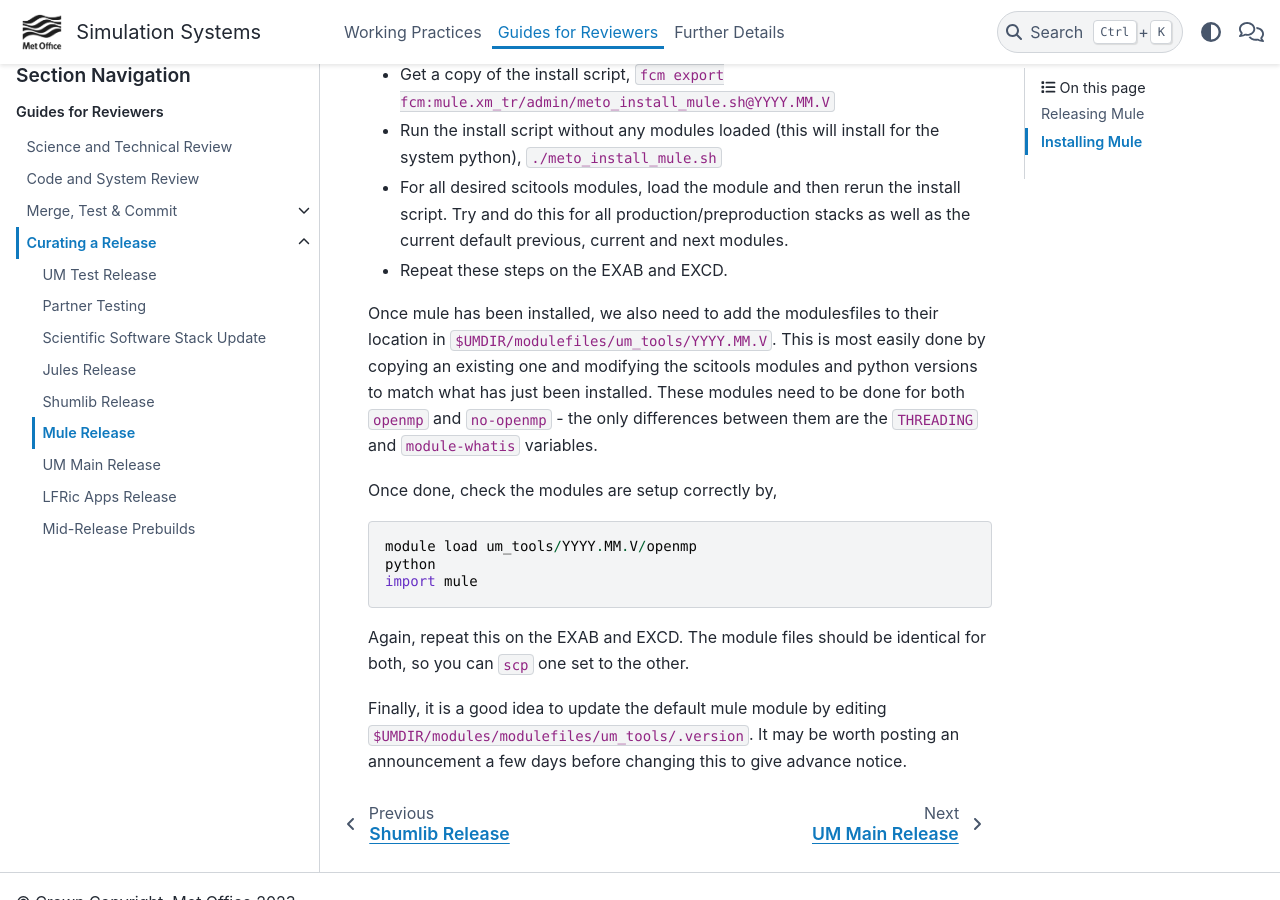
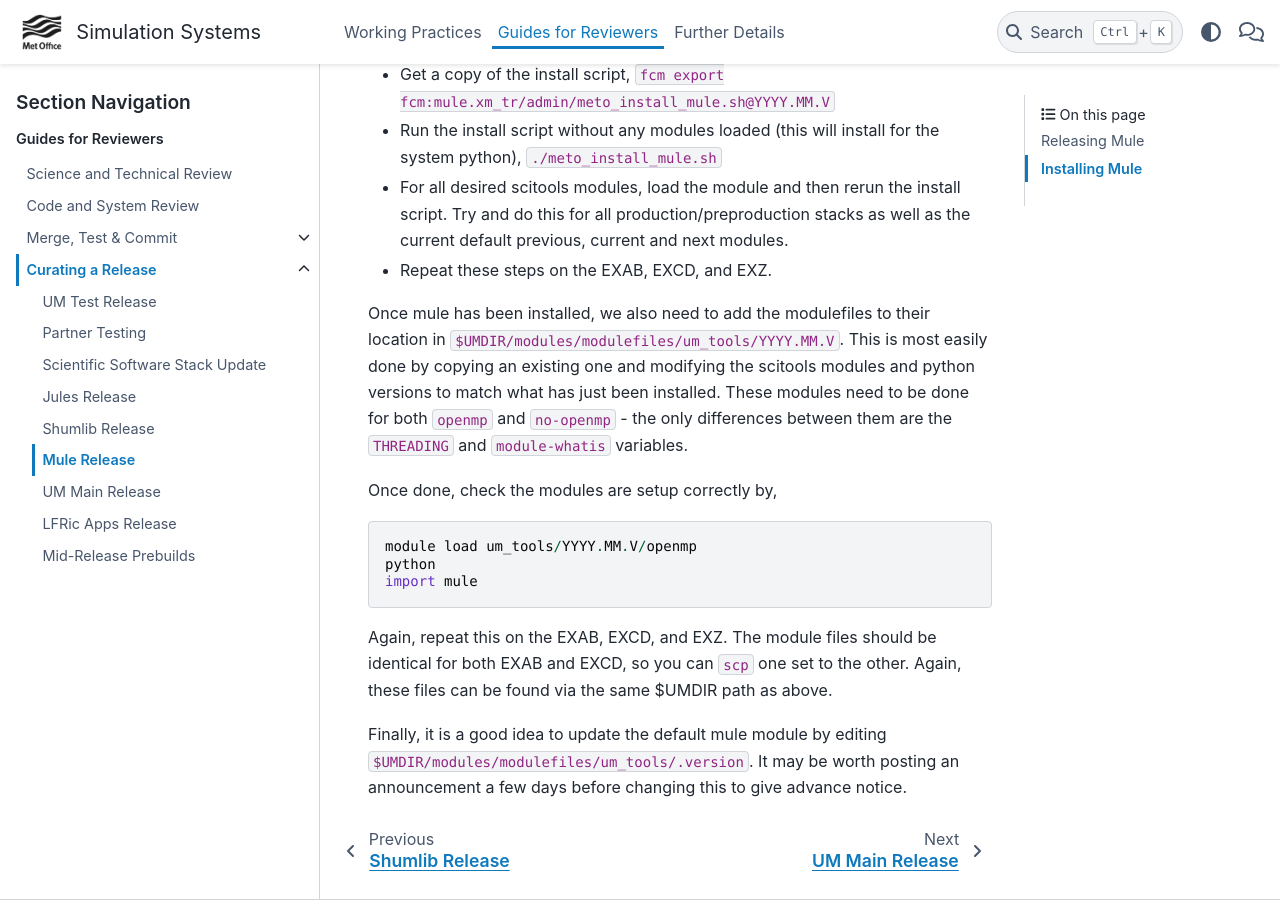
Before and after one commit to MetOffice/simulation-systems, a Sphinx documentation site: the page built from source/Reviewers/releases/mule_release.rst, in a window 1280 px wide and 900 px high, scrolled down 2136 px. Built offline with Sphinx 7.4.7 and the PyData theme 0.15.4, drawn with Linux system fonts in a browser that asks for light colours; some of the changed text lies outside the part shown.

Commit message:
update mule install section (#398)
Co-authored-by: James Bruten <109733895+james-bruten-mo@users.noreply.github.com>

```diff
--- a/source/Reviewers/releases/mule_release.rst
+++ b/source/Reviewers/releases/mule_release.rst
@@ -66,9 +66,9 @@
 * Get a copy of the install script, ``fcm export fcm:mule.xm_tr/admin/meto_install_mule.sh@YYYY.MM.V``
 * Run the install script without any modules loaded (this will install for the system python), ``./meto_install_mule.sh``
 * For all desired scitools modules, load the module and then rerun the install script. Try and do this for all production/preproduction stacks as well as the current default previous, current and next modules.
-* Repeat these steps on the EXAB and EXCD.
+* Repeat these steps on the EXAB, EXCD, and EXZ.
 
-Once mule has been installed, we also need to add the modulesfiles to their location in ``$UMDIR/modulefiles/um_tools/YYYY.MM.V``. This is most easily done by copying an existing one and modifying the scitools modules and python versions to match what has just been installed. These modules need to be done for both ``openmp`` and ``no-openmp`` - the only differences between them are the ``THREADING`` and ``module-whatis`` variables.
+Once mule has been installed, we also need to add the modulefiles to their location in ``$UMDIR/modules/modulefiles/um_tools/YYYY.MM.V``. This is most easily done by copying an existing one and modifying the scitools modules and python versions to match what has just been installed. These modules need to be done for both ``openmp`` and ``no-openmp`` - the only differences between them are the ``THREADING`` and ``module-whatis`` variables.
 
 Once done, check the modules are setup correctly by,
 
@@ -78,6 +78,6 @@
     python
     import mule
 
-Again, repeat this on the EXAB and EXCD. The module files should be identical for both, so you can ``scp`` one set to the other.
+Again, repeat this on the EXAB, EXCD, and EXZ. The module files should be identical for both EXAB and EXCD, so you can ``scp`` one set to the other. Again, these files can be found via the same $UMDIR path as above.
 
 Finally, it is a good idea to update the default mule module by editing ``$UMDIR/modules/modulefiles/um_tools/.version``. It may be worth posting an announcement a few days before changing this to give advance notice.
```
Also changed, not shown: other parts of source/Reviewers/releases/mule_release.rst (+1 -1 lines).
